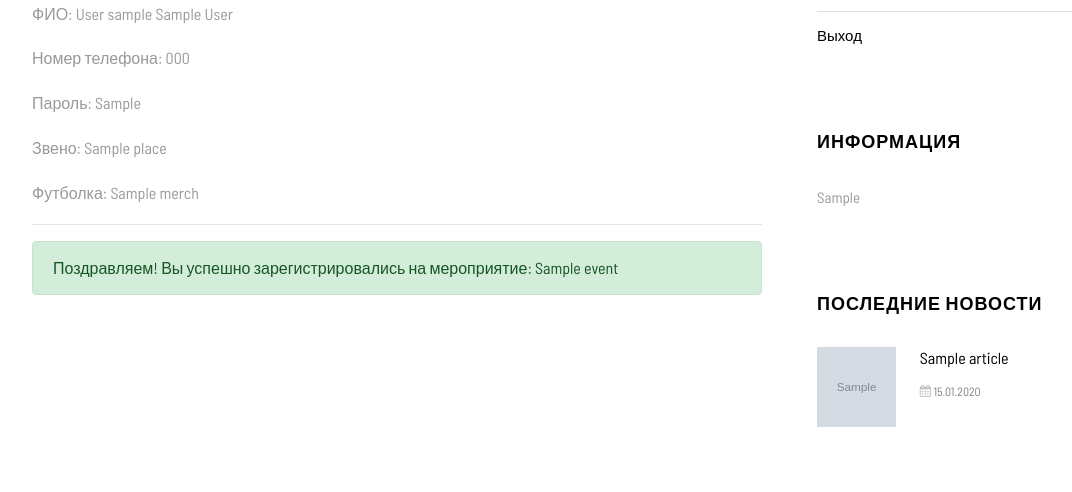
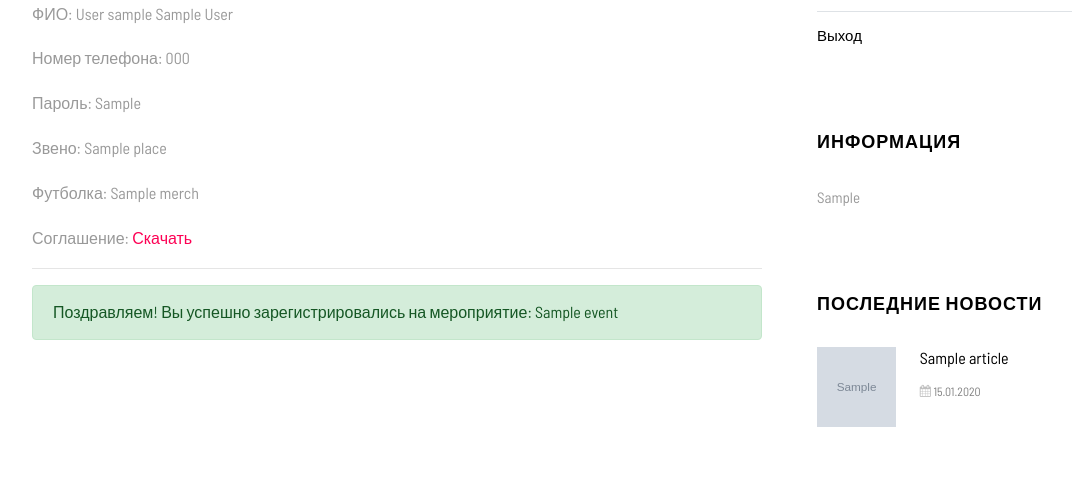
Before and after one commit to IPIvliev/dorogaminina_django, a Django app: template templates/account/profile.html in a window 1280 px wide. Shown: the part 443-935 px from the top of the page, without its empty margins (53-1125 px from the left). Run offline with Django 4.2, Linux system fonts and the light colour scheme; a user stored in the database is signed in; tables that the repository leaves empty hold one stand-in row (values such as "Sample post"); the template is opened without the code that fills it: values that come from a table or form of the project are taken from there, most other values are stand-ins (such as "Sample title", 1, 10 or a date in 2020); grey boxes marked "Sample" are stand-in pictures; some libraries are stand-ins or nearby versions; some web fonts are replaced.

Commit message:
Add agreement blank

```diff
--- a/templates/account/profile.html
+++ b/templates/account/profile.html
@@ -30,6 +30,7 @@
           {% if order.order_merch %}
             <p>Футболка: {{ order.order_merch }}</p>
           {% endif %}
+          <p>Соглашение: <a href="{% static 'blank.docx' %}">Скачать</a></p>
         {% else %}
           Пользователь не авторизован
         {% endif %}
```
Also changed, not shown: 1 other file.
